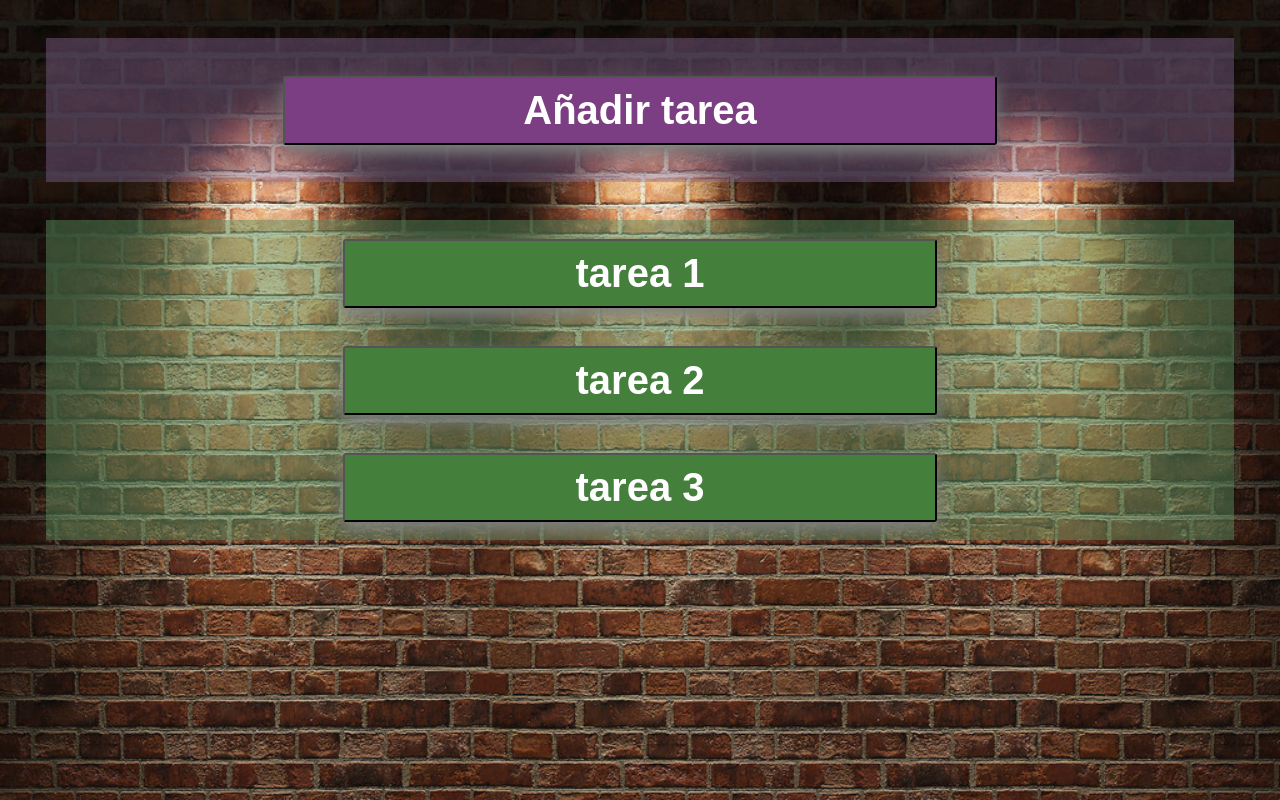
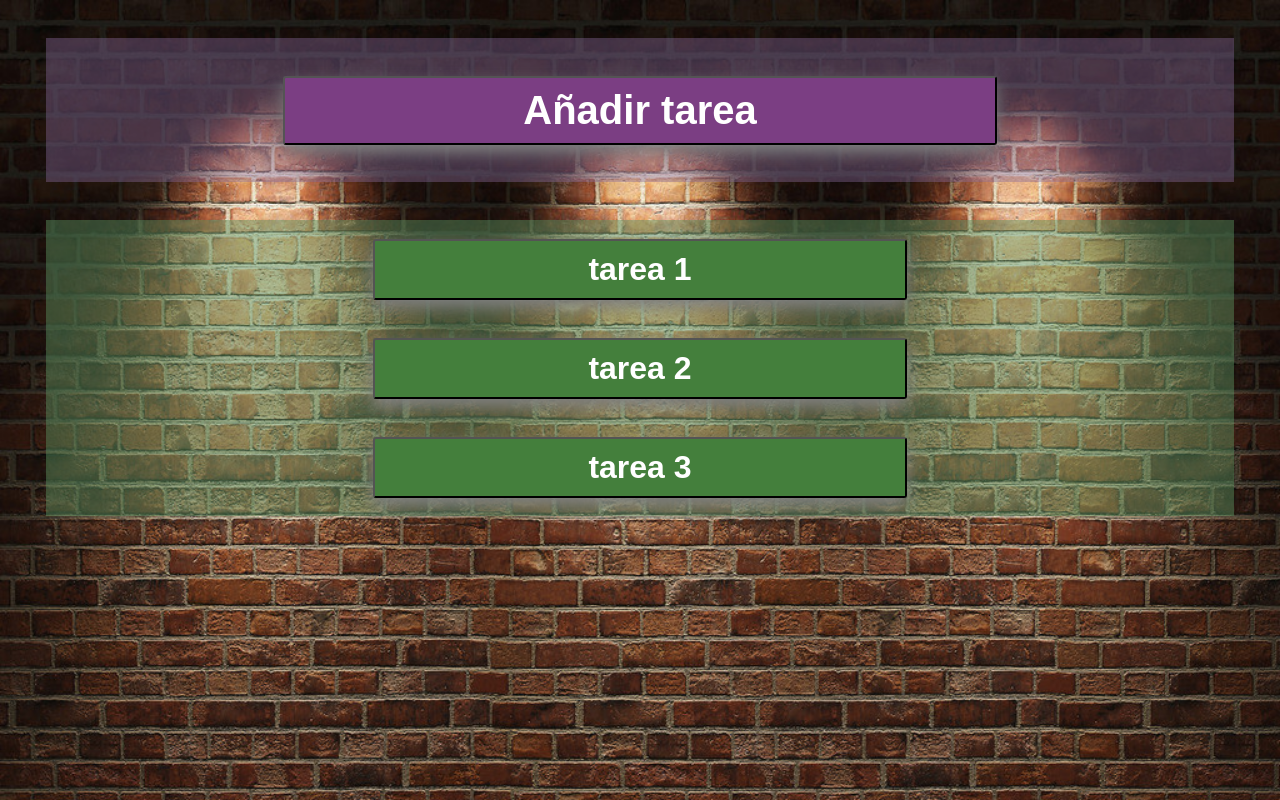
Before and after one commit to rcontrai/PracticaWeb, a plain HTML site: page index.html in a window 1280 px wide. Drawn offline with Linux system fonts and the light colour scheme.

Commit message:
small style changes

```diff
--- a/style.css
+++ b/style.css
@@ -38,8 +38,8 @@ dt {
 .tareaButton {
     margin-top: 0.5cm;
     margin-bottom: 0.5cm;
-    font-size: 250%;
-    width: 50%;
+    font-size: 200%;
+    width: 45%;
     background-color: rgb(68, 127, 60);
     Color:white;
     font-weight: bold;
```
